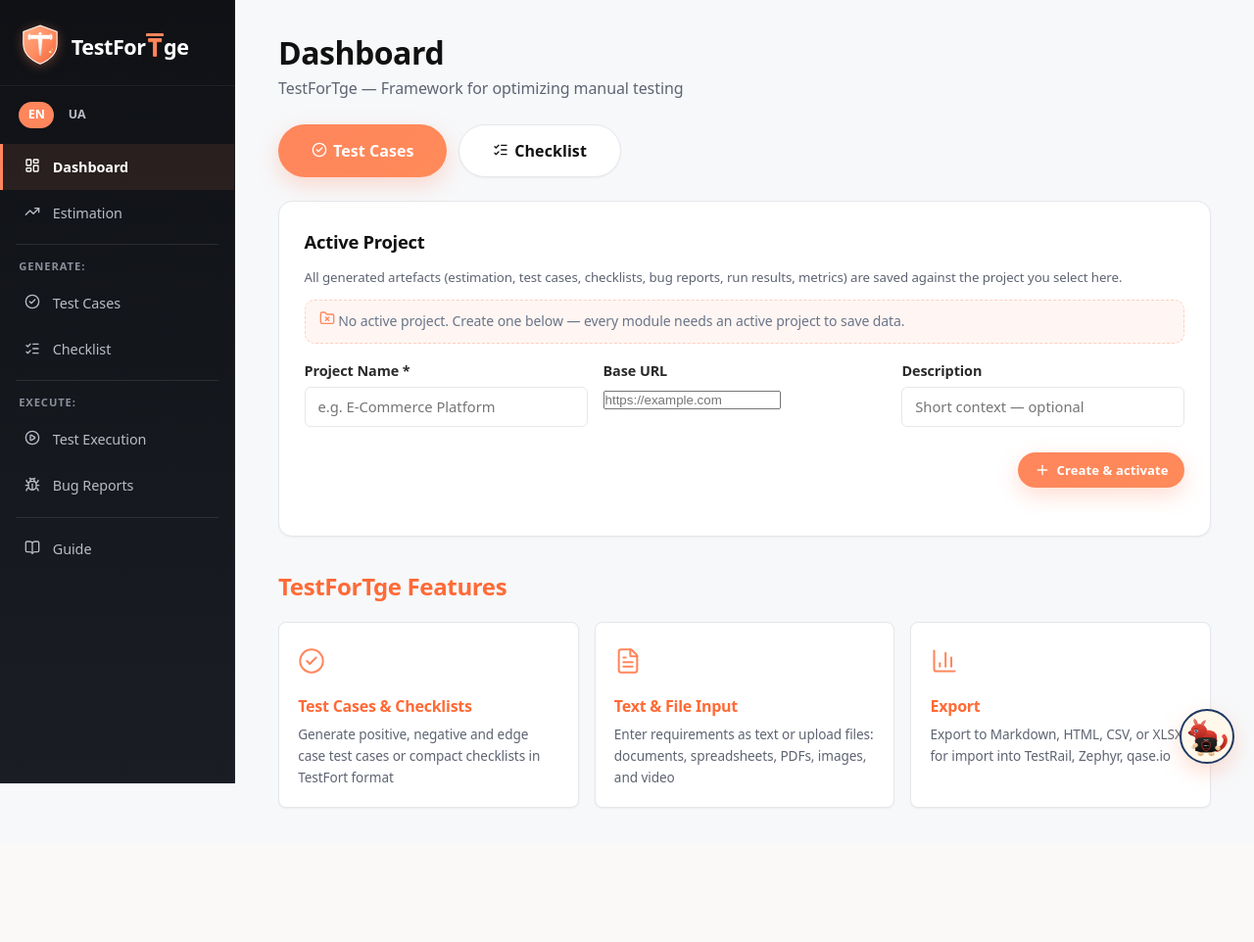
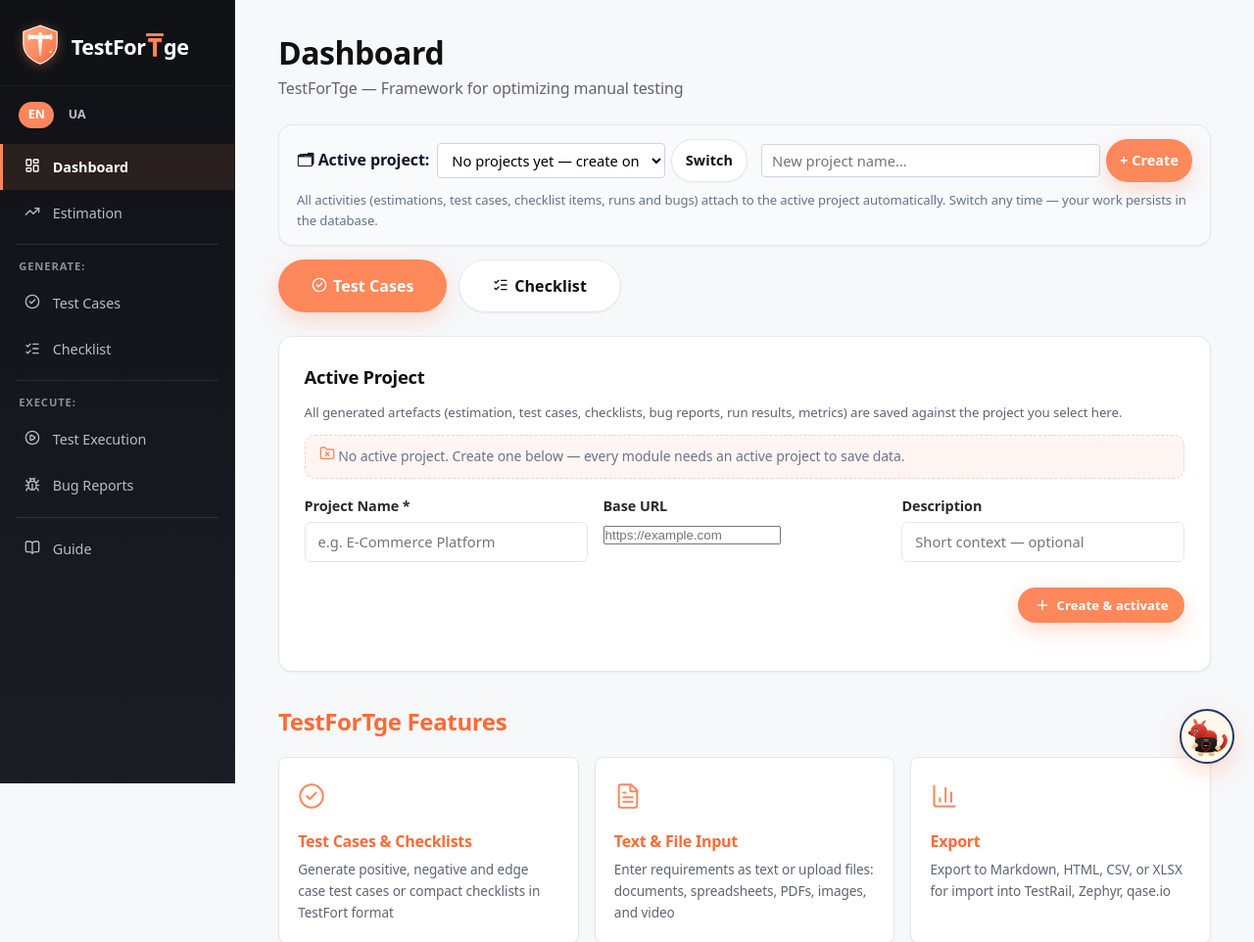
Before and after one commit to IgorKovalenkoPR/testfortge, a Flask app: page / in a window 1280 px wide. Shown: the top 962 px of the page at 98% size. Before the commit the page ends 825 px from the top, so only its background shows below. Run offline with Flask 3, Linux system fonts and the light colour scheme; parts of the project's set-up code (start-up, migrations or seed data) failed here and were passed over; some libraries are stand-ins or nearby versions.

Commit message:
feat(projects): reusable picker partial across all 6 modules with switch/create + DB persistence

```diff
--- a/routes/__init__.py
+++ b/routes/__init__.py
@@ -26,5 +26,22 @@ def register_all(app: Flask) -> None:
     ops.register(app)
     guide.register(app)
 
+    # Global context processor — exposes ``projects`` (the user's
+    # owned project list) and ``active_project_id`` to EVERY template
+    # render automatically. This is what powers
+    # ``{% include '_project_picker.html' %}`` in any module's
+    # template without each route having to pass them by hand. Cheap:
+    # the underlying DB call is cached at the SQLAlchemy session level
+    # for the duration of one HTTP request.
+    @app.context_processor
+    def _inject_picker_context():
+        try:
+            from ._shared import get_picker_context
+            return get_picker_context()
+        except Exception:
+            # Defensive: a context-processor exception 500s the page,
+            # which is much worse than just hiding the picker.
+            return {"projects": [], "active_project_id": ""}
+
 
 __all__ = ["register_all"]
--- a/routes/_shared.py
+++ b/routes/_shared.py
@@ -297,6 +297,40 @@ def ensure_active_project(session_obj=None) -> str:
     return pid
 
 
+def get_picker_context(session_obj=None) -> dict:
+    """Build the ``projects`` + ``active_project_id`` template kwargs
+    that ``_project_picker.html`` needs.
+
+    Centralised so every module's GET handler doesn't have to repeat
+    the same DB call. Best-effort: a DB outage returns an empty list
+    instead of raising — the picker still renders its "Create new"
+    form so the user has a way forward.
+
+    Returned dict shape::
+
+        {
+            "projects": [{ "id": "...", "name": "...",
+                           "test_cases_count": int,
+                           "checklist_count": int,
+                           "bug_count": int, ... }, ...],
+            "active_project_id": "uuid-hex-or-empty-string",
+        }
+    """
+    sess = session_obj if session_obj is not None else session
+    try:
+        from engine import db as _db
+        sid = get_session_id(sess)
+        projects = (_db.list_projects(owner_sid=sid)
+                    if hasattr(_db, "list_projects") else [])
+    except Exception as exc:
+        log.debug("get_picker_context list_projects failed: %s", exc)
+        projects = []
+    return {
+        "projects": projects or [],
+        "active_project_id": sess.get("project_id") or "",
+    }
+
+
 __all__ = [
     # constants
     "SAFE_FOLDER_RE", "SAFE_ASSET_RE", "URL_PATTERN", "GENERATED_KEYS",
@@ -310,5 +344,7 @@ __all__ = [
     "extract_resource_urls",
     # session
     "get_session_id",
+    # project picker
+    "get_picker_context",
     "ensure_active_project",
 ]
--- a/routes/projects.py
+++ b/routes/projects.py
@@ -51,6 +51,27 @@ def _set_active_project(project_id: str, name: str,
         setup["base_url"] = base_url
     session["project_setup"] = setup
     session["project_id"] = project_id
+
+
+def _safe_next_target(default_endpoint: str = "index") -> str:
+    """Honour an optional ``next`` form field so the project-picker
+    redirect lands the user back on the module they came from
+    (Estimation, Test Cases, …) instead of bouncing to the dashboard.
+
+    Hardened: only allows same-origin paths starting with ``/``. Any
+    cross-site value (or one that smells like a protocol) falls back
+    to ``default_endpoint`` — protects against open-redirect abuse.
+    """
+    raw = (request.form.get("next") or "").strip()
+    if not raw:
+        return url_for(default_endpoint)
+    # Reject anything that looks like a scheme or a protocol-relative
+    # URL. We only want our own paths.
+    if (not raw.startswith("/")) or raw.startswith("//"):
+        return url_for(default_endpoint)
+    if "://" in raw:
+        return url_for(default_endpoint)
+    return raw
 
 
 def register(app: Flask) -> None:
@@ -156,13 +177,21 @@ def register(app: Flask) -> None:
 
     @app.route("/projects/db/create", methods=["POST"])
     def db_create_project():
-        """Create a fresh project from the dashboard picker form."""
+        """Create a fresh project from any module's project-picker form.
+
+        Honours an optional ``next`` form field so the user lands back
+        on the module they came from (Estimation, Test Cases, …)
+        instead of being kicked to the dashboard. Operator-reported
+        2026-05-04: the legacy hard-coded redirect to ``index`` was
+        a dead-end UX every time the picker fired off /estimation.
+        """
         name = (request.form.get("project_name") or "").strip()
         base_url = (request.form.get("base_url") or "").strip() or None
         description = (request.form.get("description") or "").strip() or None
+        next_url = _safe_next_target("index")
         if not name:
             flash("Project name is required.", "error")
-            return redirect(url_for("index"))
+            return redirect(next_url)
 
         try:
             project_id = _db.upsert_project(
@@ -171,26 +200,61 @@ def register(app: Flask) -> None:
             )
         except ValueError as exc:
             flash(str(exc), "error")
-            return redirect(url_for("index"))
+            return redirect(next_url)
 
-        # Newly-created project becomes the active one — but we don't
-        # touch GENERATED_KEYS so any in-flight work survives the click.
+        # Wipe generated keys (TCs/CL/runs/bugs from a previous active
+        # project) so switching to a fresh project shows an empty
+        # workspace instead of the previous project's artefacts.
+        for key in GENERATED_KEYS:
+            session.pop(key, None)
         _set_active_project(project_id, name, base_url)
         flash(f"Project '{name}' created and activated.", "success")
-        return redirect(url_for("index"))
+        return redirect(next_url)
 
     @app.route("/projects/db/select/<project_id>", methods=["POST"])
     def db_select_project(project_id):
-        """Activate an existing project without overwriting session data."""
+        """Activate an existing project AND hydrate the session from DB
+        so the page the user lands on shows that project's TCs / CL /
+        bugs (instead of the previous project's leftover data).
+
+        Honours optional ``next`` form field for redirect target.
+        """
+        next_url = _safe_next_target("index")
         if not _is_valid_project_id(project_id):
             abort(400)
         meta = _db.get_project(project_id)
         if not meta:
             flash("Project not found.", "error")
-            return redirect(url_for("index"))
+            return redirect(next_url)
+
+        # Wipe the previous project's generated keys before loading the
+        # selected one — otherwise switching from a 60-TC project to a
+        # 5-TC project would leave the 60 TCs in session.
+        for key in GENERATED_KEYS:
+            session.pop(key, None)
+
         _set_active_project(meta["id"], meta["name"], meta.get("base_url"))
+
+        # Hydrate from DB. Each of these is best-effort — a brand-new
+        # project will return empty lists, which is fine.
+        try:
+            tcs = _db.load_test_cases(project_id) if hasattr(
+                _db, "load_test_cases") else []
+            cls = _db.load_checklist(project_id) if hasattr(
+                _db, "load_checklist") else []
+            bugs = (_db.list_bugs(project_id=project_id)
+                    if hasattr(_db, "list_bugs") else [])
+            if tcs:
+                session["test_cases_data"] = tcs
+            if cls:
+                session["checklist_data"] = cls
+            if bugs:
+                session["bug_reports_data"] = bugs
+        except Exception as exc:
+            log.warning("project select: hydrate failed: %s", exc)
+
         flash(f"Active project: {meta['name']}", "success")
-        return redirect(url_for("index"))
+        return redirect(next_url)
 
 
     @app.route("/projects/db/rename/<project_id>", methods=["POST"])
--- /dev/null
+++ b/templates/_project_picker.html
@@ -0,0 +1,116 @@
+{# ── Reusable project-picker partial ──────────────────────────────
+   Renders a horizontal bar with:
+     * the list of projects owned by this session as a <select>
+     * a "Switch" button (disabled when the chosen option is already
+       active — keeps the click idempotent)
+     * an inline "Create new" inputs row that posts to /projects/db/create
+
+   Both forms include a hidden ``next`` field set to ``request.path``
+   so the user stays on the module page they came from instead of
+   bouncing to the dashboard like the legacy projects routes do.
+
+   Usage:
+       {% include '_project_picker.html' %}
+
+   Required template context (each route's GET handler must pass these):
+     * projects:          list of dicts from db.list_projects(owner_sid=sid)
+     * active_project_id: current session["project_id"] (may be empty)
+
+   When ``projects`` is missing or empty the partial still renders
+   the create form so a fresh visitor can spin up their first
+   project from any module — Estimation no longer requires a side
+   trip to /dashboard. #}
+
+<div class="card project-picker"
+     style="margin-bottom:14px;padding:14px 18px;background:#f8fafc;
+            border:1px solid #e2e8f0;">
+  <div style="display:flex;align-items:center;gap:14px;flex-wrap:wrap;">
+    <div style="display:flex;align-items:center;gap:8px;flex:1 1 360px;min-width:280px;">
+      <label for="pp-select"
+             style="font-weight:600;color:#0f172a;white-space:nowrap;">
+        🗂 {{ t.get('pp_active_project', 'Active project:') }}
+      </label>
+      <form method="POST" id="pp-select-form"
+            style="display:flex;gap:6px;flex:1;align-items:center;"
+            data-base-action="{{ url_for('db_select_project', project_id='__ID__') }}">
+        <input type="hidden" name="csrf_token" value="{{ csrf_token() }}">
+        <input type="hidden" name="next" value="{{ request.path }}">
+        <select id="pp-select" name="project_id"
+                style="flex:1;min-width:200px;padding:6px 10px;
+                       border:1px solid #cbd5e1;border-radius:4px;background:white;">
+          {% if not projects %}
+          <option value="" disabled selected>
+            {{ t.get('pp_none', 'No projects yet — create one →') }}
+          </option>
+          {% else %}
+          {% for p in projects %}
+          <option value="{{ p.id }}"
+                  {% if active_project_id and p.id == active_project_id %}selected{% endif %}>
+            {{ p.name }}
+            {% if p.test_cases_count or p.checklist_count or p.bug_count %}
+              ({{ p.test_cases_count or 0 }} TC ·
+               {{ p.checklist_count or 0 }} CL ·
+               {{ p.bug_count or 0 }} bugs)
+            {% endif %}
+          </option>
+          {% endfor %}
+          {% endif %}
+        </select>
+        <button type="submit" id="pp-switch-btn"
+                {% if not projects %}disabled{% endif %}
+                class="btn btn-secondary"
+                style="padding:6px 14px;font-size:0.9em;">
+          {{ t.get('pp_switch', 'Switch') }}
+        </button>
+      </form>
+    </div>
+
+    <div style="flex:1 1 340px;min-width:280px;">
+      <form method="POST" action="{{ url_for('db_create_project') }}"
+            style="display:flex;gap:6px;align-items:center;">
+        <input type="hidden" name="csrf_token" value="{{ csrf_token() }}">
+        <input type="hidden" name="next" value="{{ request.path }}">
+        <input type="text" name="project_name" required
+               placeholder="{{ t.get('pp_new_placeholder', 'New project name…') }}"
+               style="flex:1;min-width:160px;padding:6px 10px;
+                      border:1px solid #cbd5e1;border-radius:4px;">
+        <button type="submit" class="btn btn-primary"
+                style="padding:6px 14px;font-size:0.9em;white-space:nowrap;">
+          + {{ t.get('pp_create', 'Create') }}
+        </button>
+      </form>
+    </div>
+  </div>
+
+  <p style="margin:8px 0 0 0;font-size:0.82em;color:#64748b;">
+    {{ t.get('pp_hint',
+       'All activities (estimations, test cases, checklist items, runs and bugs) attach to the active project automatically. Switch any time — your work persists in the database.') }}
+  </p>
+</div>
+
+<script>
+/* The select form's action varies per project_id, but we can't bake
+   that into <form action> in Jinja. Instead we rewrite the action on
+   submit using the dropdown's current value. Disabled when the
+   currently-selected option is already the active project (idempotent
+   click that would just bounce to itself). */
+(function () {
+  var selectForm = document.getElementById('pp-select-form');
+  var sel        = document.getElementById('pp-select');
+  var btn        = document.getElementById('pp-switch-btn');
+  if (!selectForm || !sel || !btn) return;
+  var baseAction = selectForm.dataset.baseAction;
+  function refreshState() {
+    if (!sel.value) { btn.disabled = true; return; }
+    var current = "{{ active_project_id or '' }}";
+    btn.disabled = (sel.value === current);
+  }
+  sel.addEventListener('change', refreshState);
+  selectForm.addEventListener('submit', function (e) {
+    var pid = sel.value;
+    if (!pid) { e.preventDefault(); return; }
+    selectForm.action = baseAction.replace('__ID__', encodeURIComponent(pid));
+  });
+  refreshState();
+})();
+</script>
--- a/templates/bug_reports.html
+++ b/templates/bug_reports.html
@@ -4,6 +4,8 @@
 {% block content %}
 <h1>{{ t.get('bug_title', 'Bug Reports') }}</h1>
 <p class="subtitle">{{ t.get('bug_subtitle', 'Jira-style ISTQB-aligned defect reports') }}</p>
+
+{% include '_project_picker.html' %}
 
 {% if bugs %}
 {# ── Stats Summary ── #}
--- a/templates/checklist.html
+++ b/templates/checklist.html
@@ -6,6 +6,8 @@
     <h1>{{ t.cl_title }}</h1>
     <p class="subtitle">{{ t.cl_subtitle }}</p>
 </div>
+
+{% include '_project_picker.html' %}
 
 <!-- Input form. Same async pattern as /test-cases — submit posts to
      /checklist/run-async and a progress modal polls /checklist/status. -->
--- a/templates/estimation.html
+++ b/templates/estimation.html
@@ -5,6 +5,8 @@
 <div class="page-header">
   <h1>{{ t.est_title }}</h1>
 </div>
+
+{% include '_project_picker.html' %}
 
 {# ── Estimation progress modal — same UX as TC / CL generation:
    full-screen overlay with stage labels, elapsed counter, error
--- a/templates/index.html
+++ b/templates/index.html
@@ -6,6 +6,11 @@
     <h1>{{ t.dashboard_title }}</h1>
     <p class="subtitle">{{ t.dashboard_subtitle }}</p>
 </div>
+
+{# Compact project switcher — same partial used on every module so
+   users can change the active project from anywhere. The longer
+   "Create + activate" card with description / base_url stays below. #}
+{% include '_project_picker.html' %}
 
 <div class="dashboard-actions">
     <a href="{{ url_for('test_cases_page') }}" class="btn btn-primary btn-lg">
--- a/templates/test_cases.html
+++ b/templates/test_cases.html
@@ -6,6 +6,8 @@
     <h1>{{ t.tc_title }}</h1>
     <p class="subtitle">{{ t.tc_subtitle }}</p>
 </div>
+
+{% include '_project_picker.html' %}
 
 <!-- Input form: files + text + prompt. The submit handler intercepts
      and routes to /test-cases/run-async so a slow LLM doesn't freeze the
--- a/templates/test_execution.html
+++ b/templates/test_execution.html
@@ -4,6 +4,9 @@
 {% block content %}
 <h1>{{ t.get('te_title', 'Test Execution') }}</h1>
 <p class="subtitle">{{ t.get('te_subtitle', 'Run test cases and checklists with status tracking') }}</p>
+
+{% include '_project_picker.html' %}
+
 {# ── Pack status badge — Feature #15. Shows at-a-glance how many
    items the current session pack holds, so the tester knows what
    they're about to Run before scrolling. Hidden until at least one
```
